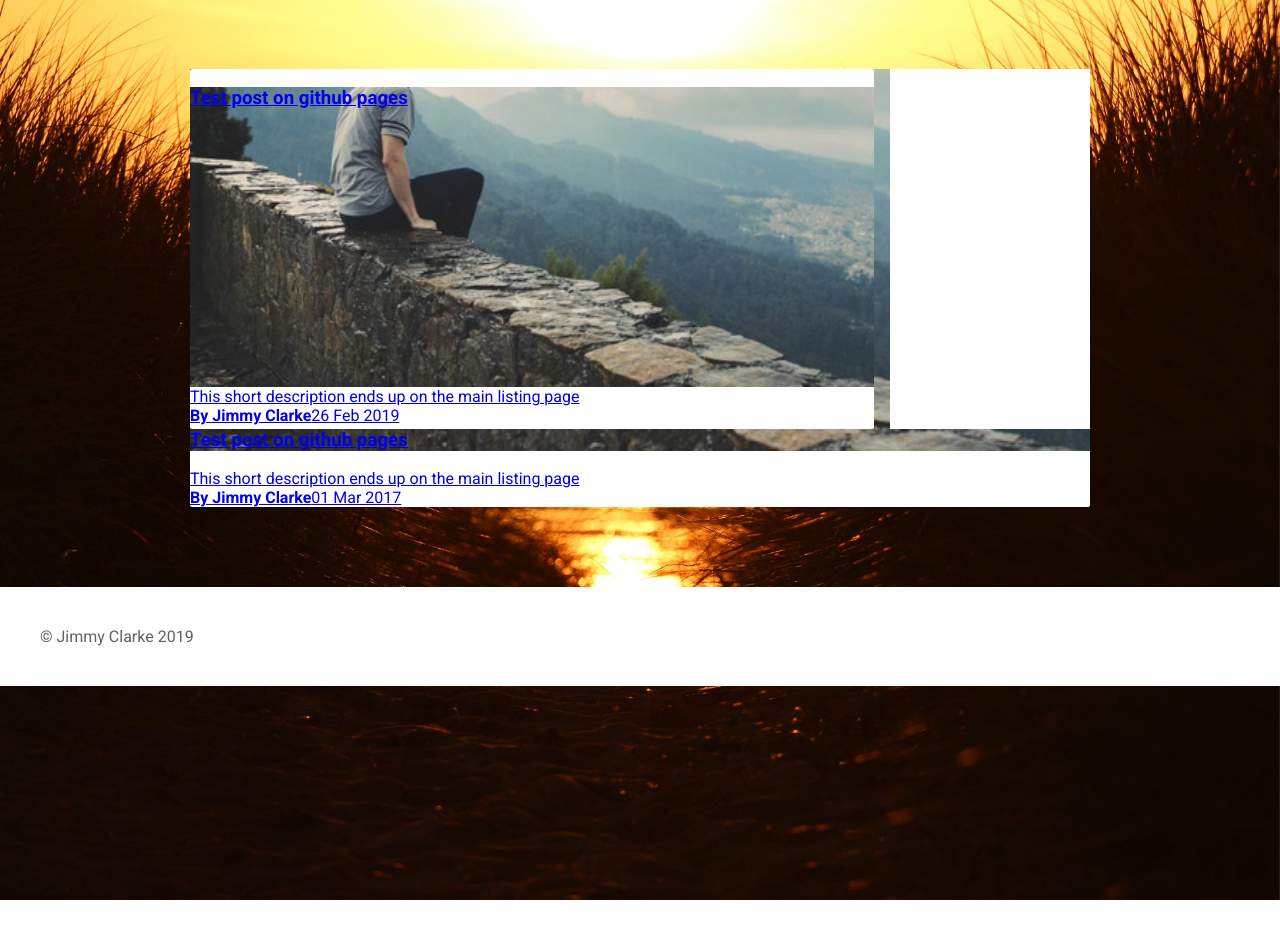
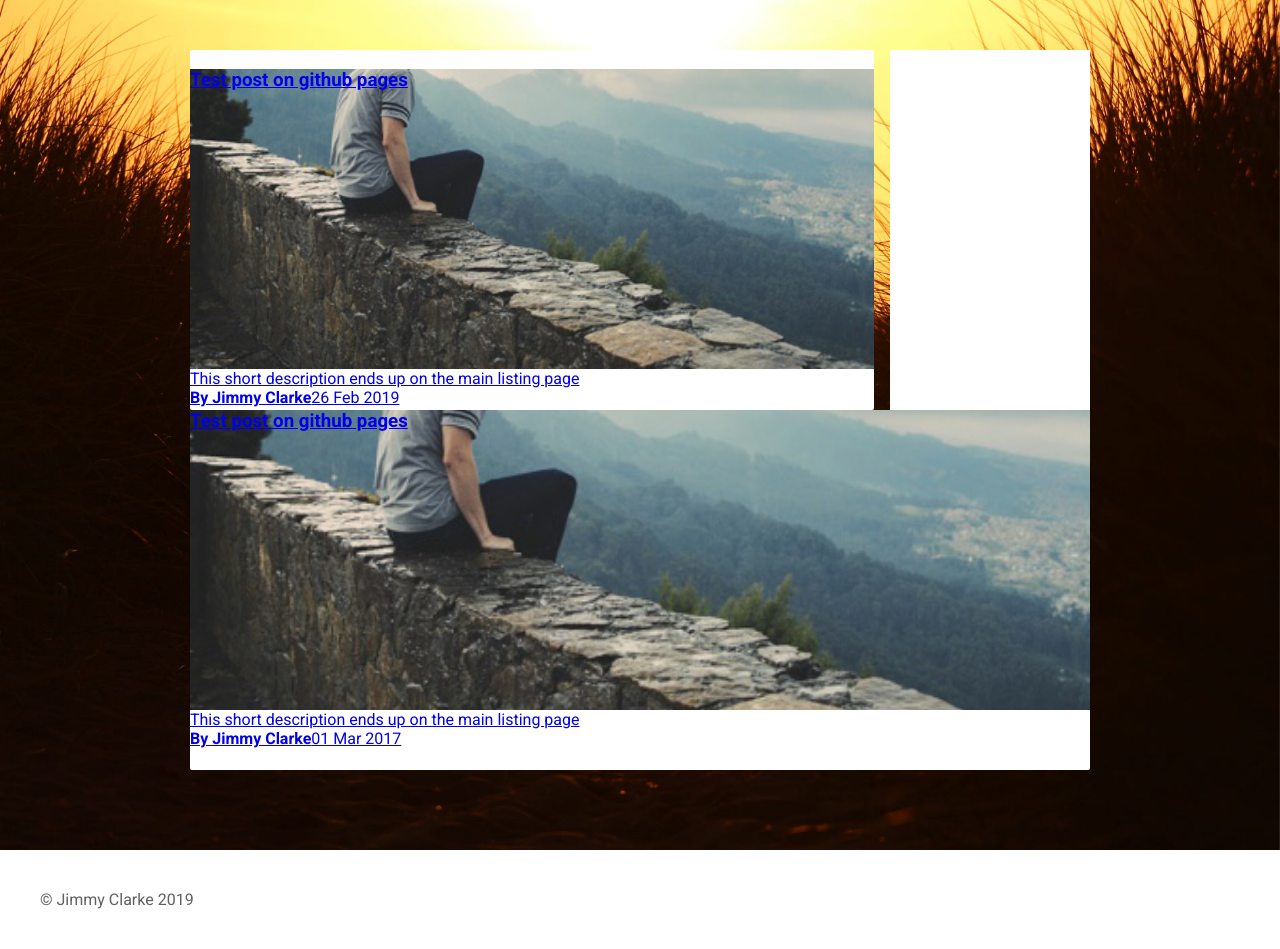
Before and after one commit to jimmyclarke113/jimmyclarke113.github.io, a Jekyll site: the page built from index.html, in a window 1280 px wide. Built offline with Jekyll 4.4.1, drawn with Linux system fonts in a browser that asks for light colours; before the commit the page ends 900 px from its top, so only the background shows below that.

Commit message:
Update styles2019.css

```diff
--- a/css/styles2019.css
+++ b/css/styles2019.css
@@ -42,6 +42,9 @@
   float:left;
   width: calc(100% - 216px);
 }
+main .content:not(.first){
+  clear:both;
+}
 .contentTitle{
   background-color: rgb(255,171,64);
   background-repeat: repeat;
```
